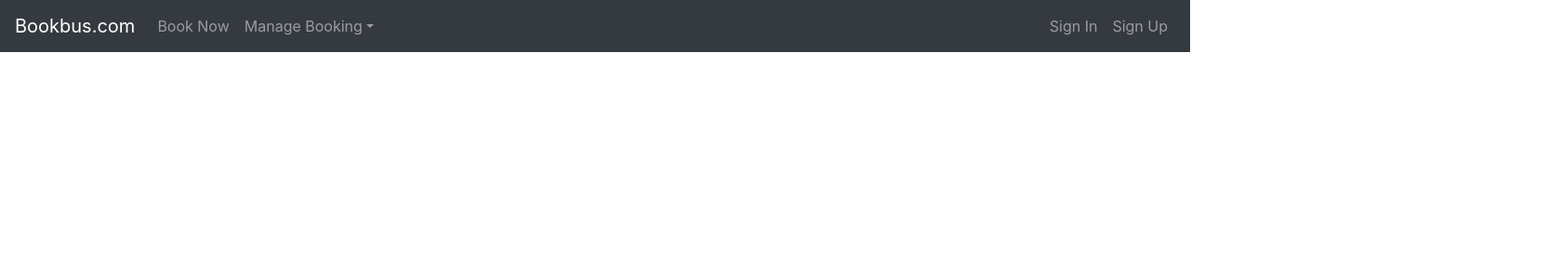
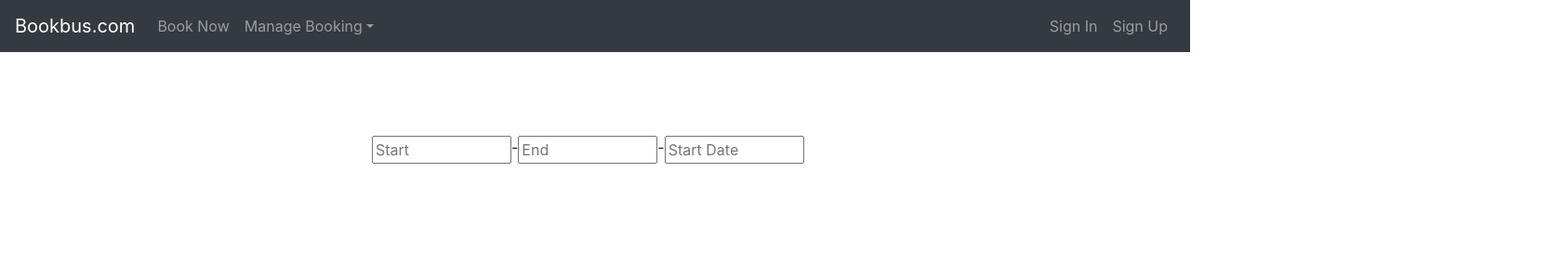
Before and after one commit to harshitgrover12/bus, a React (Create React App) app: page /BookNow in a window 1280 px wide. Shown: the top 300 px of the page at 93% size, 1680 px wide, since content can reach past the window. Built offline with nearby package versions, Linux system fonts and the light colour scheme.

Commit message:
booking wala

```diff
--- a/src/App.js
+++ b/src/App.js
@@ -3,8 +3,9 @@ import Navbar1 from './Navbar/Navbar1';
 import 'bootstrap/dist/css/bootstrap.min.css';
 import SignIn from './signIn/signIn';
 import SignUp from './signUp/signUp';
-import {BrowserRouter,Route} from 'react-router-dom';
+import {BrowserRouter,Route,Link} from 'react-router-dom';
 import User from './user';
+import Book from './book';
 
 
 class App extends Component{
@@ -22,22 +23,21 @@ class App extends Component{
   render(){
 
 
-        {return(
+        return(
+
           <BrowserRouter>
         <div>
         <Navbar1 isSignIn={this.isSignIn}route={this.state.route}onRouteChange={this.onRouteChange} isSignedIn={this.state.isSignedIn} />
           <Route path='/signIn' render={(props)=><SignIn {...props} isSignIn={this.isSignIn} isSignedIn={this.state.isSignedIn}/>}/>
           <Route path='/signUp' component={SignUp}/>
           <Route path='/signedin'component={User}/>
+          <Route path='/BookNow'component={Book}/>
+
         </div>
         </BrowserRouter>
         )}
 
+  }
 
 
-
-
-  }
-
-}
 export default App;
--- /dev/null
+++ b/src/book.js
@@ -0,0 +1,17 @@
+import React from 'react';
+const Book=()=>{
+return(
+    <div>
+
+
+<div class="input-group" style={{marginTop: 90,marginLeft: 400,marginRight: 90}}>
+    <input type="text"  placeholder="Start"style={{width:150,textAlign:"justify"}}/>
+    <span class="input-group-addon">-</span>
+    <input type="text"  placeholder="End"style={{width:150,textAlign:"justify"}}/>
+    <span class="input-group-addon">-</span>
+    <input type="text"  placeholder="Start Date"style={{width:150,textAlign:"justify"}}/>
+</div>
+</div>
+);
+}
+export default Book;
--- a/src/signIn/signIn.js
+++ b/src/signIn/signIn.js
@@ -1,6 +1,7 @@
 import React,{Component} from 'react';
 import './sign.css';
 import {Link,Router} from 'react-router-dom';
+
 class SignIn extends Component{
     state={
         Email:'',
@@ -18,7 +19,15 @@ class SignIn extends Component{
     }
     onSubmit=(e)=>{
 
-        this.props.isSignIn(true);
+        console.log(this.state);
+        if(this.state.Email===''||this.state.Password==='')
+       { alert('enter username and password correctly');
+       this.props.isSignIn(false);
+       this.props.history.push('/signIn');
+     }
+        else
+        {
+        this.props.isSignIn(true);}
     }
     render(){
         console.log(this.props);
@@ -30,13 +39,13 @@ class SignIn extends Component{
         <div className="form-group">
         	<div className="input-group">
                 <span className="input-group-addon"><i className="fa fa-user"></i></span>
-                <input type="text" className="form-control" name="email" placeholder="Email" required="required"/>
+                <input type="text" className="form-control" name="email" placeholder="Email" required="required"onChange={this.onEmailChange}/>
             </div>
         </div>
 		<div className="form-group">
             <div className="input-group">
                 <span className="input-group-addon"><i className="fa fa-lock"></i></span>
-                <input type="password" className="form-control" name="password" placeholder="Password" required="required"/>
+                <input type="password" className="form-control" name="password" placeholder="Password" required="required"onChange={this.onPasswordChange}/>
             </div>
         </div>
         <div className="form-group">
```
